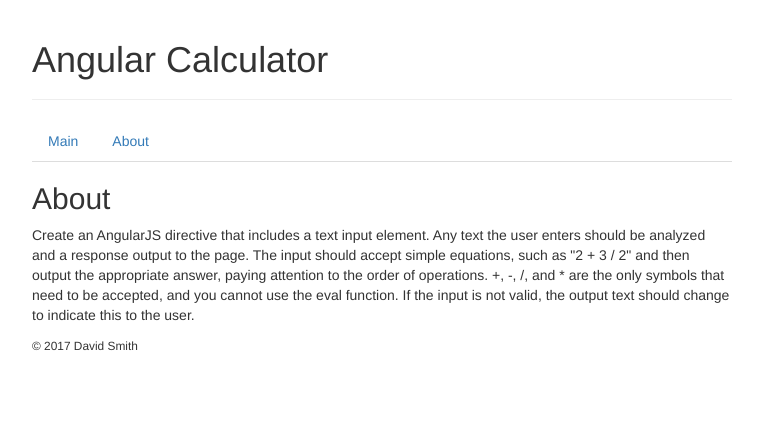
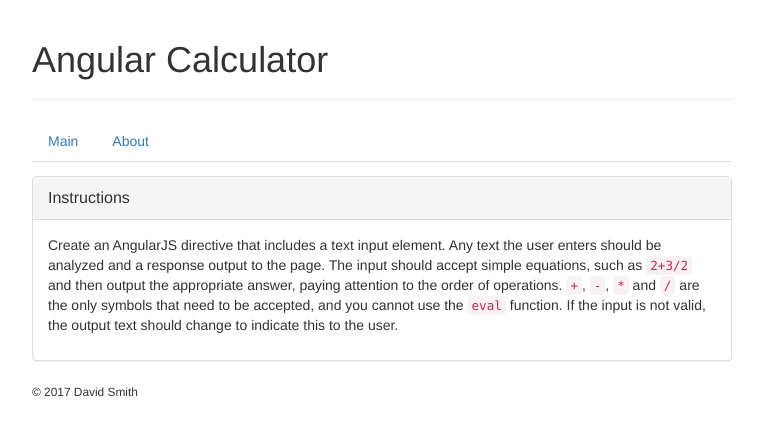
Before and after one commit to Nikunj3121994/angularjs-calculator, a website: page app/index.html at #!/about in a window 1280 px wide. Shown: the whole page, without its empty margins (258-1021 px from the left). Drawn offline with nearby package versions, Linux system fonts and the light colour scheme; some packages are replaced by stand-ins of ours; files that its build step writes are made by us from their sources.

Commit message:
Clean up text

```diff
--- a/app/index.html
+++ b/app/index.html
@@ -20,7 +20,7 @@
       <header class="page-header">
         <h1>Angular Calculator</h1>
       </header>
-      <nav ng-controller="NavCtrl as navCtrl">
+      <nav ng-controller="NavCtrl as navCtrl" style="margin-bottom: 1em;">
         <ul class="nav nav-tabs">
           <li ng-class="{active: navCtrl.isActive('main')}"><a href="#!/main">Main</a></li>
           <li ng-class="{active: navCtrl.isActive('about')}"><a href="#!/about">About</a></li>
--- a/app/views/about.html
+++ b/app/views/about.html
@@ -1,2 +1,12 @@
-<h2>About</h2>
-<p>Create an AngularJS directive that includes a text input element. Any text the user enters should be analyzed and a response output to the page. The input should accept simple equations, such as "2 + 3 / 2" and then output the appropriate answer, paying attention to the order of operations. +, -, /, and * are the only symbols that need to be accepted, and you cannot use the eval function. If the input is not valid, the output text should change to indicate this to the user.</p>
+<div class="panel panel-default">
+  <div class="panel-heading">
+    <div class="panel-title">
+      Instructions
+    </div>
+  </div>
+  <div class="panel-body">
+    <p>
+      Create an AngularJS directive that includes a text input element. Any text the user enters should be analyzed and a response output to the page. The input should accept simple equations, such as <code>2+3/2</code> and then output the appropriate answer, paying attention to the order of operations. <code>+</code>, <code>-</code>, <code>*</code>  and <code>/</code> are the only symbols that need to be accepted, and you cannot use the <code>eval</code> function. If the input is not valid, the output text should change to indicate this to the user.
+    </p>
+  </div>
+</div>
```
Also changed, not shown: app/views/main.html (+0 -1 lines).
